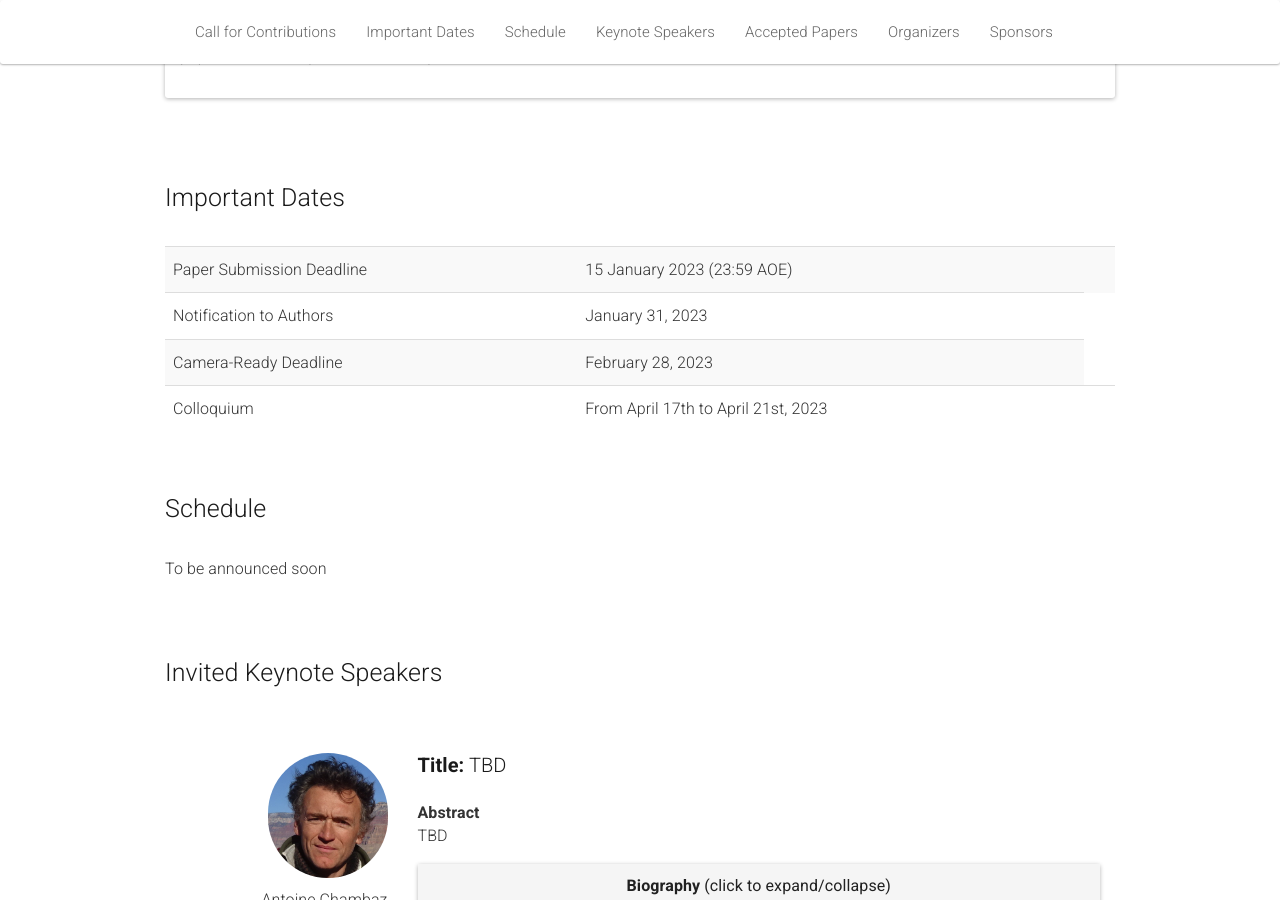
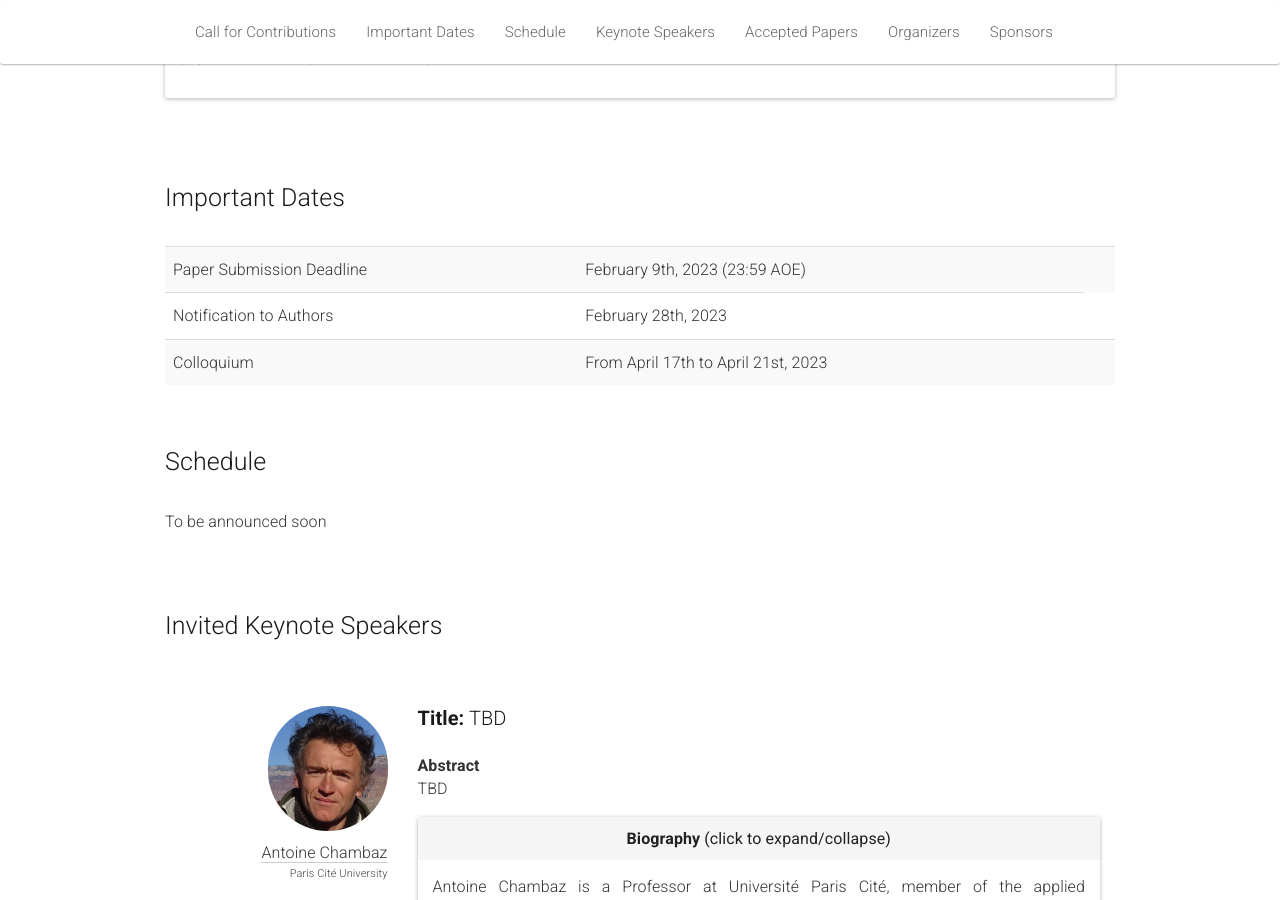
Before and after one commit to quarter-on-causality/quarter-on-causality.github.io, a Jekyll site: the page built from _pages/home_analysis.md, in a window 1280 px wide and 900 px high, scrolled down 1728 px. Built offline with Jekyll 4.4.1, drawn with Linux system fonts in a browser that asks for light colours; nearby versions of some CDN libraries.

Commit message:
Update the dates of the CFPs

```diff
--- a/_pages/home_analysis.md
+++ b/_pages/home_analysis.md
@@ -90,17 +90,17 @@
       <tbody>
         <tr>
           <td>Paper Submission Deadline</td>
-          <td>15 January 2023 (23:59 AOE)</td>
-	        <td><span class="countdown" reference="16 January 2023 13:59:59 UTC"></span></td>
+          <td>February 9th, 2023 (23:59 AOE)</td>
+	        <td><span class="countdown" reference="10 February 2023 13:59:59 UTC"></span></td>
         </tr>
         <tr>
           <td>Notification to Authors</td>
-          <td>January 31, 2023</td>
+          <td>February 28th, 2023</td>
         </tr>
-        <tr>
+        <!-- <tr>
           <td>Camera-Ready Deadline</td>
           <td>February 28, 2023</td>
-        </tr>
+        </tr> -->
         <tr>
           <td>Colloquium</td>
           <td>From April 17th to April 21st, 2023</td>
```
Also changed, not shown: _pages/home_challenges.md (+2 -2 lines).
